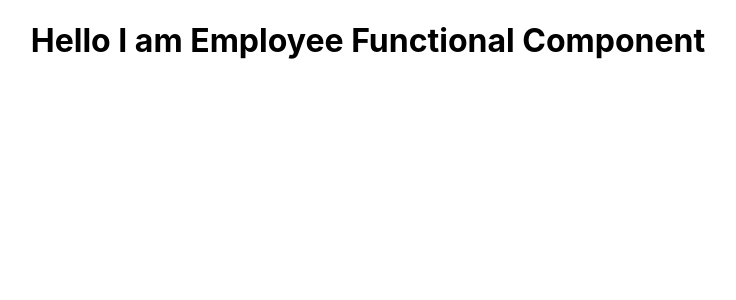
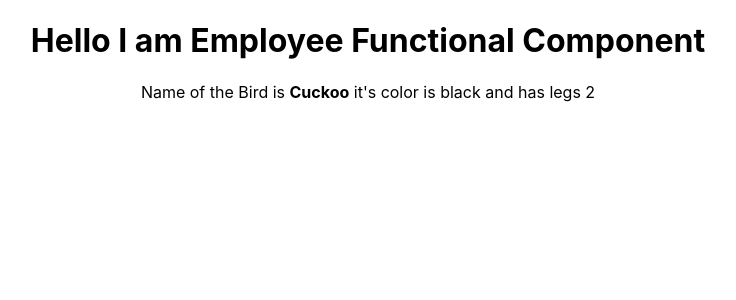
Before and after one commit to pranay-chauhan/React-study, a React (Create React App) app: page / in a window 1280 px wide. Shown: the top 300 px of the page, without its empty margins (272-1008 px from the left). Built offline with nearby package versions, Linux system fonts and the light colour scheme.

Commit message:
added class component with state

```diff
--- a/src/App.js
+++ b/src/App.js
@@ -1,12 +1,14 @@
 import React from 'react';
 import './App.css';
 //import Person from './Class-component/Person';
-import Employee from './Functional-component/Employee'
+import Employee from './Functional-component/Employee';
+import Bird from './Class-component/State/Bird'
 function App() {
   return (
     <div className="App">
       {/* <Person/> */}
       <Employee/>
+      <Bird/>
       </div>
   );
 }
--- /dev/null
+++ b/src/Class-component/State/Bird.js
@@ -0,0 +1,21 @@
+import React from 'react';
+
+class Bird extends React.Component{
+    constructor(){
+        super();
+        this.state = {
+            bird_name :'Cuckoo',
+            bird_color:'black',
+            bird_legs : 2
+        }
+    }
+    render(){
+        return(
+            <div>
+                <p>Name of the Bird is <b>{this.state.bird_name}</b> it's color is {this.state.bird_color} and has
+                legs {this.state.bird_legs}</p>
+            </div>
+        )
+    }
+}
+export default Bird
```
